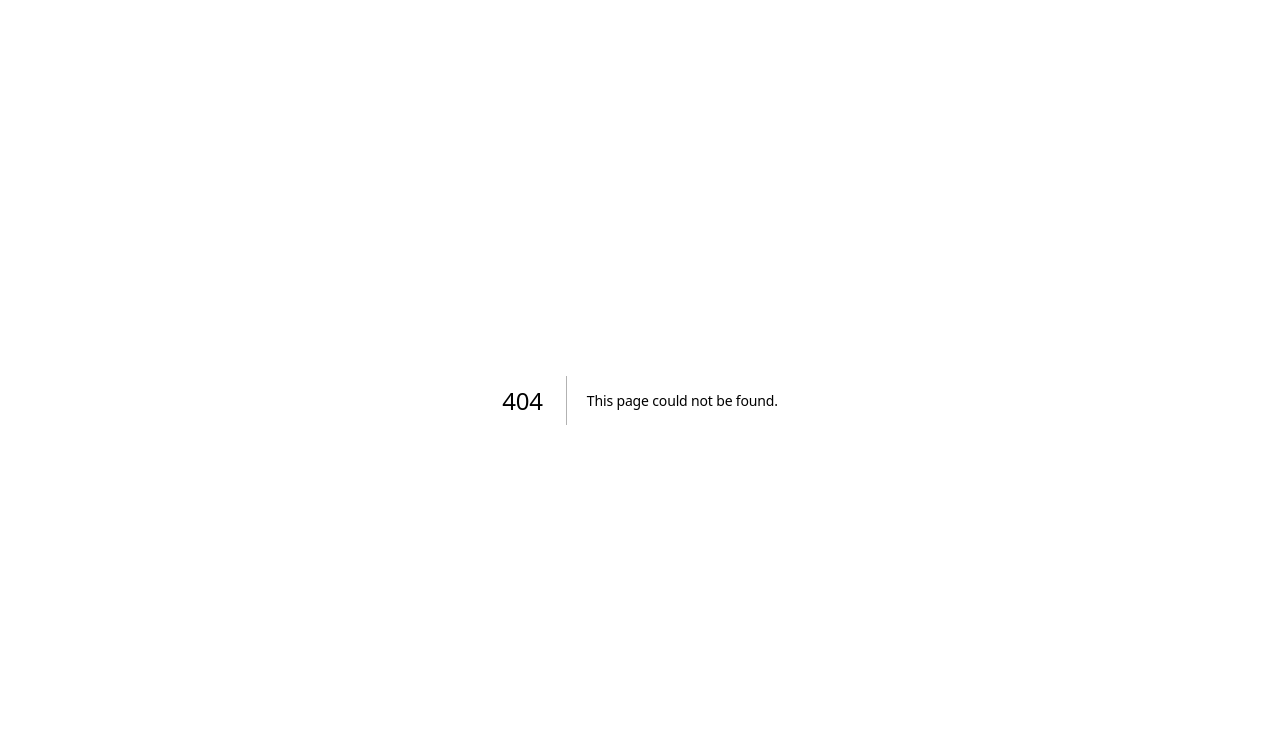
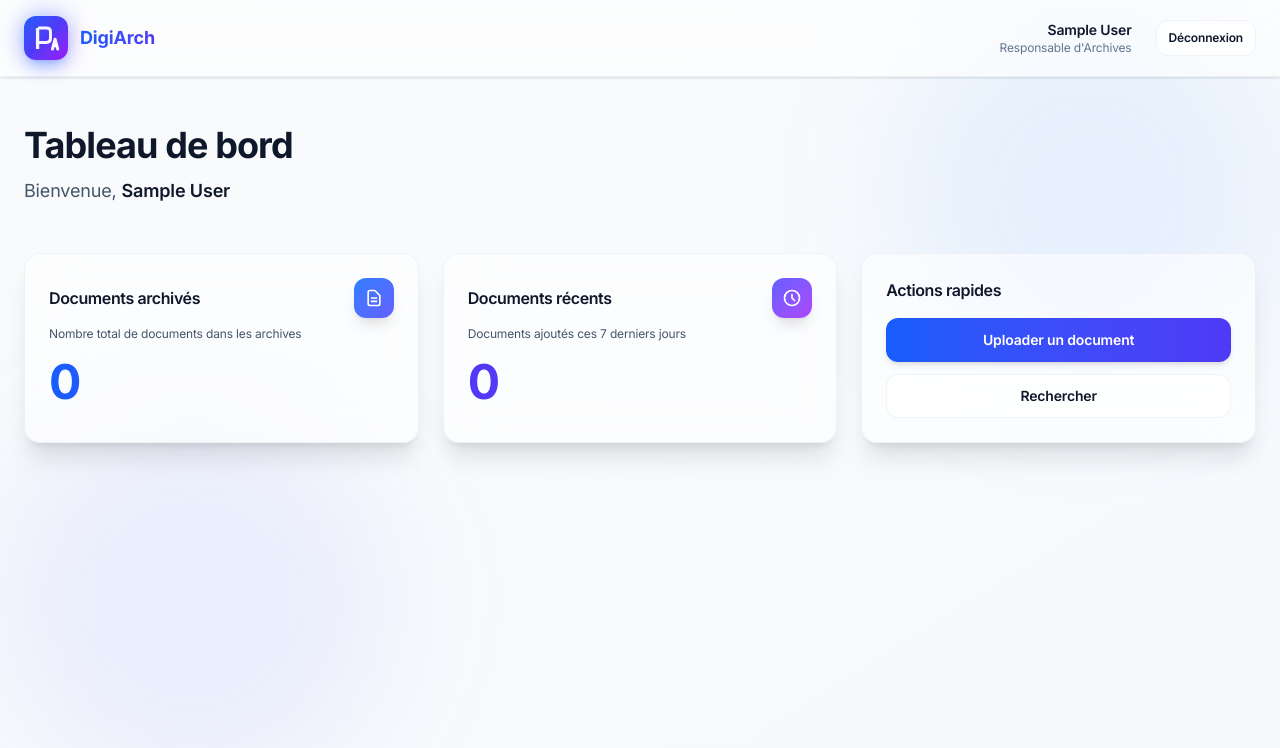
Before and after one commit to Safaa-Ettalhi/DegiArch, a Next.js app in the folder frontend/: page /dashboard in a window 1280 px wide. Before the commit this address had no page. Shown: the top 748 px of the page. Built offline with nearby package versions, Linux system fonts and the light colour scheme; sample sign-in values are in the browser's storage.

Commit message:
feat(dashboard): add user dashboard

```diff
--- /dev/null
+++ b/frontend/app/dashboard/page.tsx
@@ -0,0 +1,156 @@
+/* eslint-disable @typescript-eslint/no-explicit-any */
+/* eslint-disable react-hooks/set-state-in-effect */
+'use client';
+
+import { useEffect, useState } from 'react';
+import { useRouter } from 'next/navigation';
+import { Card, CardContent, CardDescription, CardHeader, CardTitle } from '@/components/ui/card';
+import { Button } from '@/components/ui/button';
+import { Logo } from '@/components/logo';
+
+export default function DashboardPage() {
+  const router = useRouter();
+  const [user, setUser] = useState<any>(null);
+
+  useEffect(() => {
+    const token = localStorage.getItem('token');
+    if (!token) {
+      router.push('/login');
+      return;
+    }
+
+    const userData = JSON.parse(localStorage.getItem('user') || '{}');
+    setUser(userData);
+  }, [router]);
+
+  const handleLogout = () => {
+    localStorage.removeItem('token');
+    localStorage.removeItem('user');
+    router.push('/login');
+  };
+
+  if (!user) {
+    return (
+      <div className="min-h-screen flex items-center justify-center bg-gradient-to-br from-slate-50 to-slate-100 dark:from-slate-950 dark:to-slate-900">
+        <div className="text-center">
+          <div className="animate-spin rounded-full h-10 w-10 border-3 border-blue-600 border-t-transparent mx-auto"></div>
+          <p className="mt-4 text-slate-600 dark:text-slate-400 font-medium">Chargement...</p>
+        </div>
+      </div>
+    );
+  }
+
+  return (
+    <div className="min-h-screen bg-gradient-to-br from-slate-50 via-blue-50/20 to-indigo-50/30 dark:from-slate-950 dark:via-blue-950/30 dark:to-indigo-950/20">
+      {/* Animated background */}
+      <div className="fixed inset-0 overflow-hidden pointer-events-none">
+        <div className="absolute top-0 right-0 w-96 h-96 bg-blue-400/10 rounded-full blur-3xl animate-float"></div>
+        <div className="absolute bottom-0 left-0 w-96 h-96 bg-indigo-400/10 rounded-full blur-3xl animate-float" style={{ animationDelay: '3s' }}></div>
+      </div>
+
+      {/* Header - Glassmorphism */}
+      <header className="bg-white/60 dark:bg-slate-900/60 backdrop-blur-xl border-b border-white/20 dark:border-white/10 sticky top-0 z-50 shadow-sm">
+        <div className="container mx-auto px-6 py-4 flex items-center justify-between">
+          <div className="flex items-center gap-3">
+            <Logo size="md" />
+            <div>
+              <h1 className="text-lg font-bold bg-gradient-to-r from-blue-600 to-indigo-600 bg-clip-text text-transparent">
+                DigiArch
+              </h1>
+            </div>
+          </div>
+          <div className="flex items-center gap-6">
+            <div className="text-right hidden sm:block">
+              <p className="text-sm font-semibold text-slate-900 dark:text-slate-50">
+                {user.firstName} {user.lastName}
+              </p>
+              <p className="text-xs text-slate-500 dark:text-slate-400">Responsable d&apos;Archives</p>
+            </div>
+            <Button variant="outline" size="sm" onClick={handleLogout} className="h-9 backdrop-blur-sm bg-white/50 dark:bg-slate-800/50">
+              Déconnexion
+            </Button>
+          </div>
+        </div>
+      </header>
+
+      {/* Main Content */}
+      <main className="container mx-auto px-6 py-12 relative z-10">
+        <div className="mb-12">
+          <h2 className="text-4xl font-bold tracking-tight text-slate-900 dark:text-slate-50 mb-3">
+            Tableau de bord
+          </h2>
+          <p className="text-slate-600 dark:text-slate-400 text-lg">
+            Bienvenue, <span className="font-semibold text-slate-900 dark:text-slate-50">{user.firstName} {user.lastName}</span>
+          </p>
+        </div>
+
+        <div className="grid gap-6 md:grid-cols-2 lg:grid-cols-3">
+          <Card className="group border border-white/20 dark:border-white/10 shadow-xl bg-white/60 dark:bg-slate-900/60 backdrop-blur-xl hover:shadow-2xl hover:scale-[1.02] transition-all duration-300">
+            <CardHeader className="pb-4">
+              <div className="flex items-center justify-between mb-2">
+                <CardTitle className="text-base font-semibold text-slate-900 dark:text-slate-50">
+                  Documents archivés
+                </CardTitle>
+                <div className="w-10 h-10 rounded-xl bg-gradient-to-br from-blue-500 to-indigo-500 flex items-center justify-center shadow-lg group-hover:scale-110 transition-transform">
+                  <svg className="w-5 h-5 text-white" fill="none" stroke="currentColor" viewBox="0 0 24 24">
+                    <path strokeLinecap="round" strokeLinejoin="round" strokeWidth={2} d="M9 12h6m-6 4h6m2 5H7a2 2 0 01-2-2V5a2 2 0 012-2h5.586a1 1 0 01.707.293l5.414 5.414a1 1 0 01.293.707V19a2 2 0 01-2 2z" />
+                  </svg>
+                </div>
+              </div>
+              <CardDescription className="text-xs">
+                Nombre total de documents dans les archives
+              </CardDescription>
+            </CardHeader>
+            <CardContent>
+              <div className="text-5xl font-bold bg-gradient-to-r from-blue-600 to-indigo-600 bg-clip-text text-transparent">0</div>
+            </CardContent>
+          </Card>
+
+          <Card className="group border border-white/20 dark:border-white/10 shadow-xl bg-white/60 dark:bg-slate-900/60 backdrop-blur-xl hover:shadow-2xl hover:scale-[1.02] transition-all duration-300">
+            <CardHeader className="pb-4">
+              <div className="flex items-center justify-between mb-2">
+                <CardTitle className="text-base font-semibold text-slate-900 dark:text-slate-50">
+                  Documents récents
+                </CardTitle>
+                <div className="w-10 h-10 rounded-xl bg-gradient-to-br from-indigo-500 to-purple-500 flex items-center justify-center shadow-lg group-hover:scale-110 transition-transform">
+                  <svg className="w-5 h-5 text-white" fill="none" stroke="currentColor" viewBox="0 0 24 24">
+                    <path strokeLinecap="round" strokeLinejoin="round" strokeWidth={2} d="M12 8v4l3 3m6-3a9 9 0 11-18 0 9 9 0 0118 0z" />
+                  </svg>
+                </div>
+              </div>
+              <CardDescription className="text-xs">
+                Documents ajoutés ces 7 derniers jours
+              </CardDescription>
+            </CardHeader>
+            <CardContent>
+              <div className="text-5xl font-bold bg-gradient-to-r from-indigo-600 to-purple-600 bg-clip-text text-transparent">0</div>
+            </CardContent>
+          </Card>
+
+          <Card className="group border border-white/20 dark:border-white/10 shadow-xl bg-white/60 dark:bg-slate-900/60 backdrop-blur-xl hover:shadow-2xl hover:scale-[1.02] transition-all duration-300 md:col-span-2 lg:col-span-1">
+            <CardHeader className="pb-4">
+              <CardTitle className="text-base font-semibold text-slate-900 dark:text-slate-50">
+                Actions rapides
+              </CardTitle>
+            </CardHeader>
+            <CardContent className="flex flex-col gap-3">
+              <Button
+                onClick={() => router.push('/upload')}
+                className="w-full h-11 font-semibold shadow-md hover:shadow-lg hover:scale-[1.02] transition-all"
+              >
+                Uploader un document
+              </Button>
+              <Button
+                variant="outline"
+                onClick={() => router.push('/search')}
+                className="w-full h-11 font-semibold backdrop-blur-sm bg-white/50 dark:bg-slate-800/50"
+              >
+                Rechercher
+              </Button>
+            </CardContent>
+          </Card>
+        </div>
+      </main>
+    </div>
+  );
+}
```
